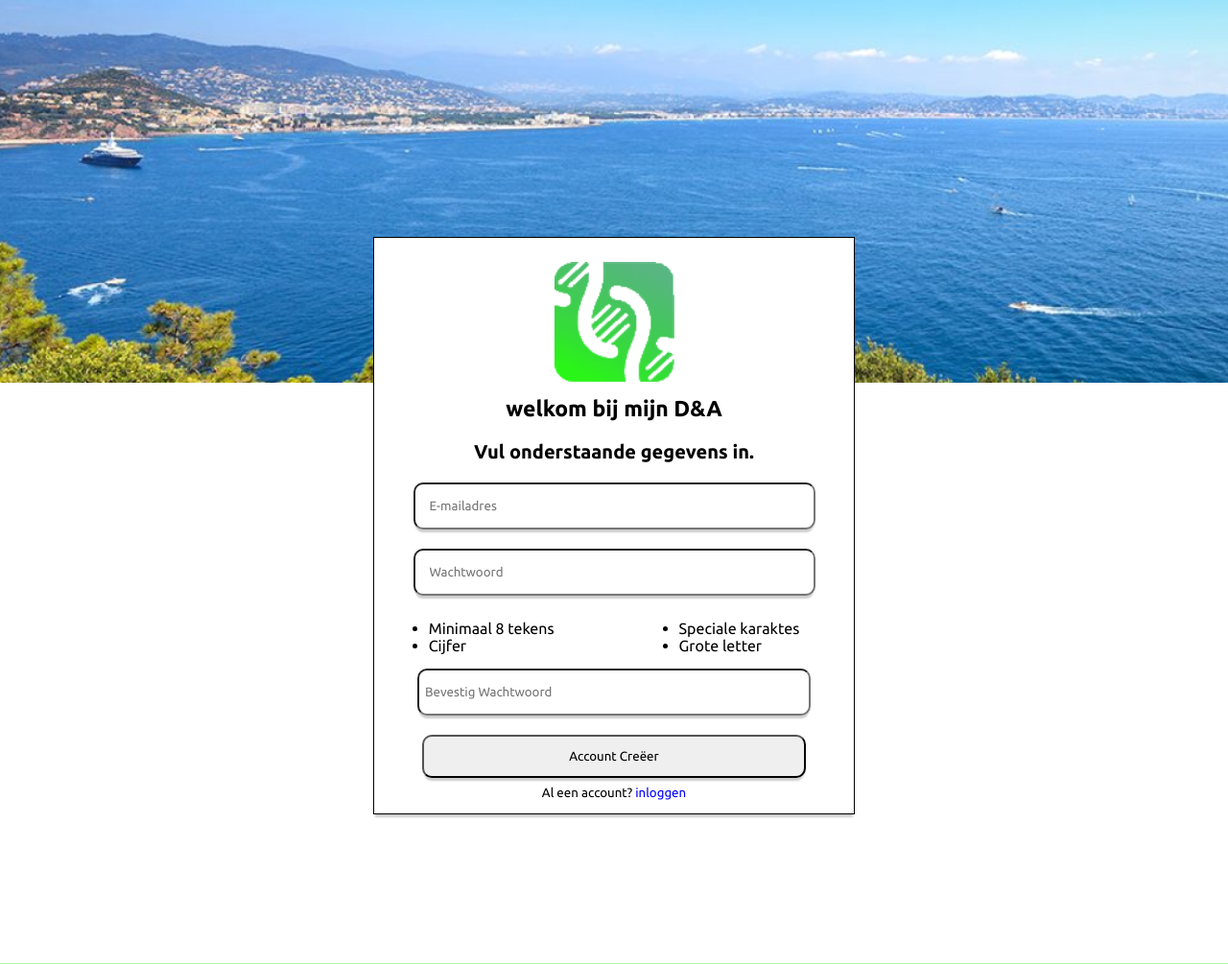
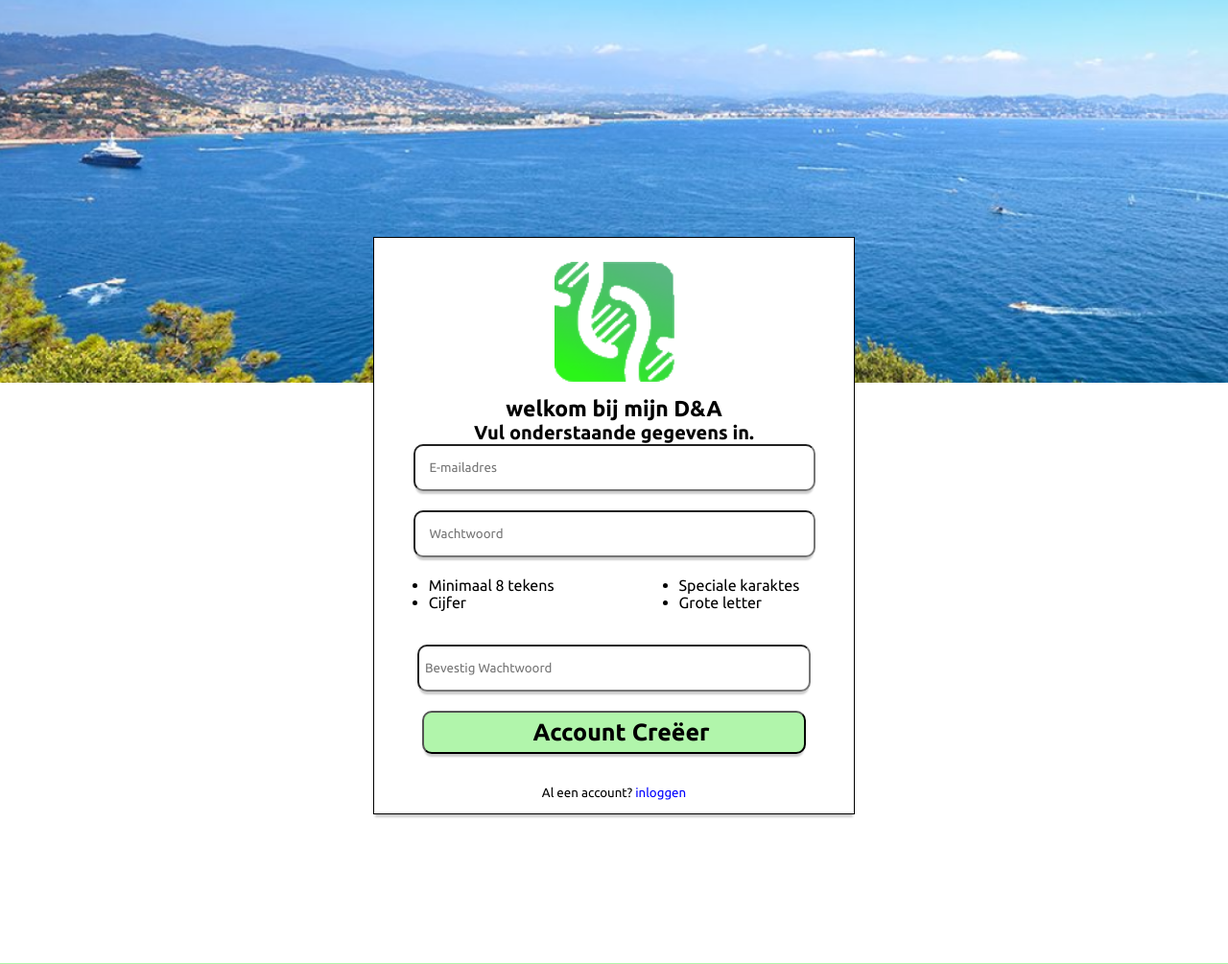
Before and after one commit to Dantevandeweerd/P4Crud, a PHP site: the page made by mijnd&aregister.php in a window 1280 px wide. Shown: the part 154-1159 px from the top of the page at 96% size. Run offline with PHP 8.4, Linux system fonts and the light colour scheme.

Commit message:
form update
register check aangemaakt met js en wat styles aangepast in register form en inlog form

```diff
--- a/assets/javascript/script.js
+++ b/assets/javascript/script.js
@@ -30,3 +30,15 @@ function inlogCheck() {
 
   return true;
 }
+function registerCheck(){
+  var email = document.getElementById("emial").value;
+  var wachtwoord = document.getElementById("wachtwoord").value;
+  var bevesting = document.getElementById("bevestig-wachtwoord").value;
+
+  if (email === "" || wachtwoord === "" || bevesting === "") {
+    alert("Vul alstublieft alle velden in.");
+    return false;
+  }
+
+  return true;
+}
--- a/assets/style/style.css
+++ b/assets/style/style.css
@@ -206,15 +206,16 @@ nav {
   padding-top: 25px;
   padding-bottom: 15px;
 }
-#inlog-form input {
+.inlog-form input, .register-blok input {
   width: 400px;
   height: 45px;
   box-shadow: 0 5px 2px -2px rgba(0, 0, 0, 0.2);
   border-radius: 10px;
 }
-#inlog-form h2 {
+.inlog-form h2 {
   text-align: center;
   padding: 20px;
+
 }
 .wachtwoord-vergeten {
   display: flex;
@@ -229,7 +230,7 @@ nav {
   background-color: transparent;
 }
 
-#inlog-form {
+.inlog-form, .register-blok {
   width: 500px;
   height: 600px;
   background-color: white;
@@ -242,6 +243,10 @@ nav {
   border: solid 0.5px black;
   box-shadow: 0 5px 2px -2px rgba(0, 0, 0, 0.2);
 }
+.register-blok{
+  height: 600px;
+}
+
 .inlog-container {
   width: 100%;
   display: flex;
@@ -265,7 +270,7 @@ nav {
   align-items: center;
   justify-content: center;
 }
-.inloggen input{
+.inloggen input, .register #versturen {
   background-color: #B1F5AB;
   font-size: 25px;
   font-weight: 600;
@@ -280,6 +285,7 @@ nav {
 .wachtwoord-info {
   display: flex;
   gap: 130px;
+  justify-content: center;
 }
 
 .register {
--- a/mijnd&a.php
+++ b/mijnd&a.php
@@ -17,7 +17,7 @@
         alt="achtergrond"
         id="inlog-achtergrond" />
       <div class="inlog-container">
-        <div id="inlog-form">
+        <div class="inlog-form">
           <img src="assets/img/logolos.png" alt="logolos" id="inlog-logo" />
           <h1>welkom bij mijn D&A</h1>
           <h2>
--- a/mijnd&aregister.php
+++ b/mijnd&aregister.php
@@ -17,16 +17,13 @@
         alt="achtergrond"
         id="inlog-achtergrond" />
       <div class="inlog-container">
-        <div id="inlog-form">
+        <div class="register-blok">
           <img src="assets/img/logolos.png" alt="logolos" id="inlog-logo" />
           <h1>welkom bij mijn D&A</h1>
-          <h2>
-          Vul onderstaande gegevens in.
-          </h2>
-          <form action="" class="register-form">
+          <h2>Vul onderstaande gegevens in.</h2>
+          <form action="" class="register-form" onsubmit="">
             <input type="text" id="email" placeholder="E-mailadres" />
             <input type="password" id="wachtwoord" placeholder="Wachtwoord" />
-          </form>
             <div class="wachtwoord-info">
               <ul>
                 <li>Minimaal 8 tekens</li>
@@ -38,12 +35,19 @@
               </ul>
             </div>
             <div class="register">
-            <input type="text" id="bevestig-wachtwoord" placeholder="Bevestig Wachtwoord">
+              <input
+                type="text"
+                id="bevestig-wachtwoord"
+                placeholder="Bevestig Wachtwoord" />
               <input type="submit" id="versturen" value="Account Creëer" />
             </div>
+          </form>
+
           <div id="login-link">
             <a href="mijnd&a.php"
-              ><button>Al een account? <span id="Creëer">inloggen</span></button></a
+              ><button>
+                Al een account? <span id="Creëer">inloggen</span>
+              </button></a
             >
           </div>
         </div>
```
Lines whose indentation alone changed are shown as unchanged.
